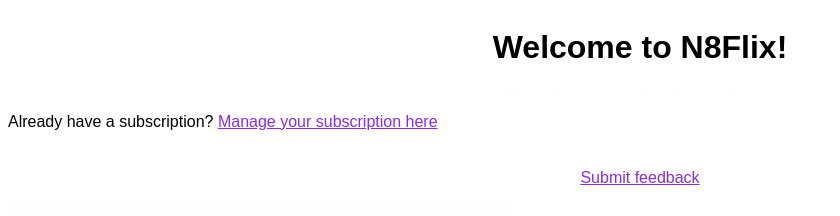
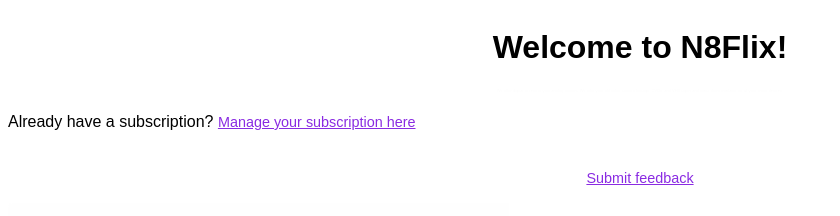
Before and after one commit to n8io/n8flix-subscriptions, a website: page index.html in a window 1280 px wide. Shown: the whole page, without its empty margins (0-840 px from the left). Drawn offline with Linux system fonts and the light colour scheme.

Commit message:
Update styles.css

```diff
--- a/styles.css
+++ b/styles.css
@@ -36,3 +36,8 @@ p {
    font-size: 0.25rem;
    opacity: 0.01;
 }
+
+.link {
+  color: blueviolet;
+  font-size: 90%;
+}
```
